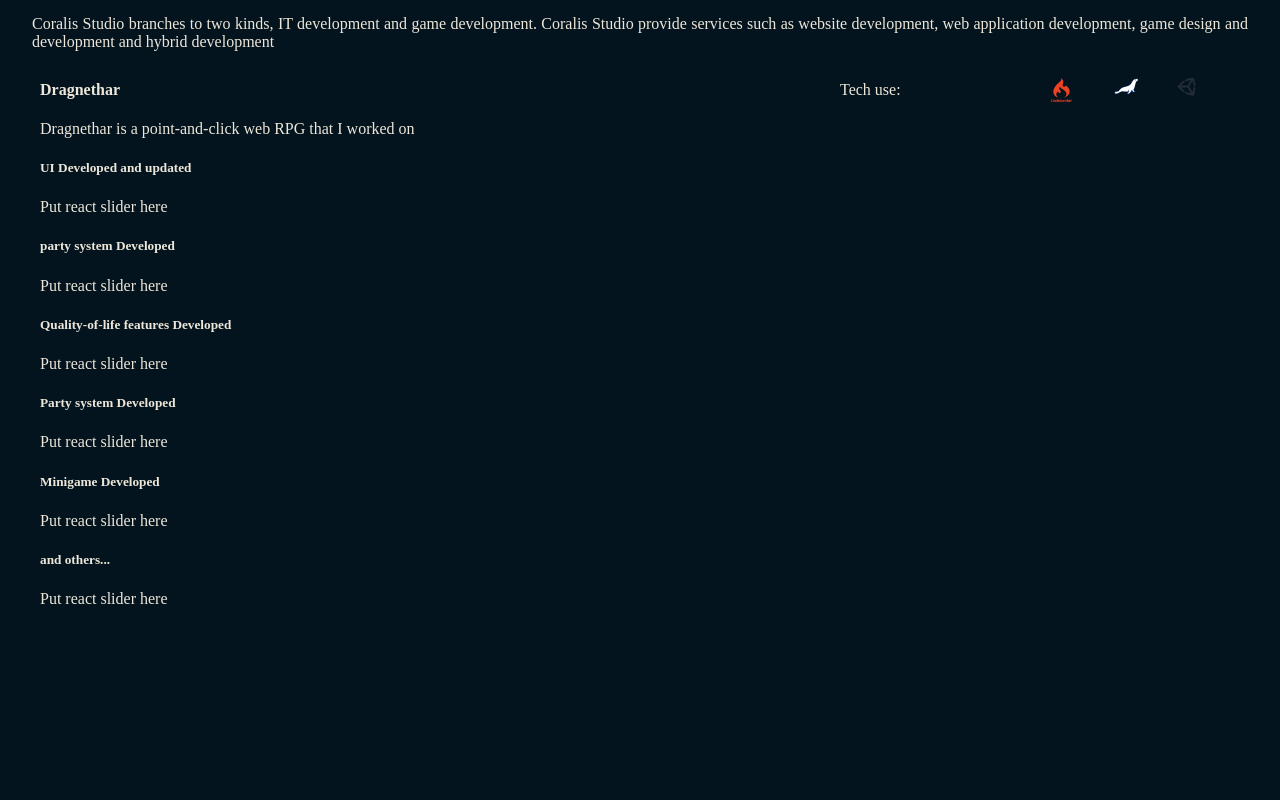
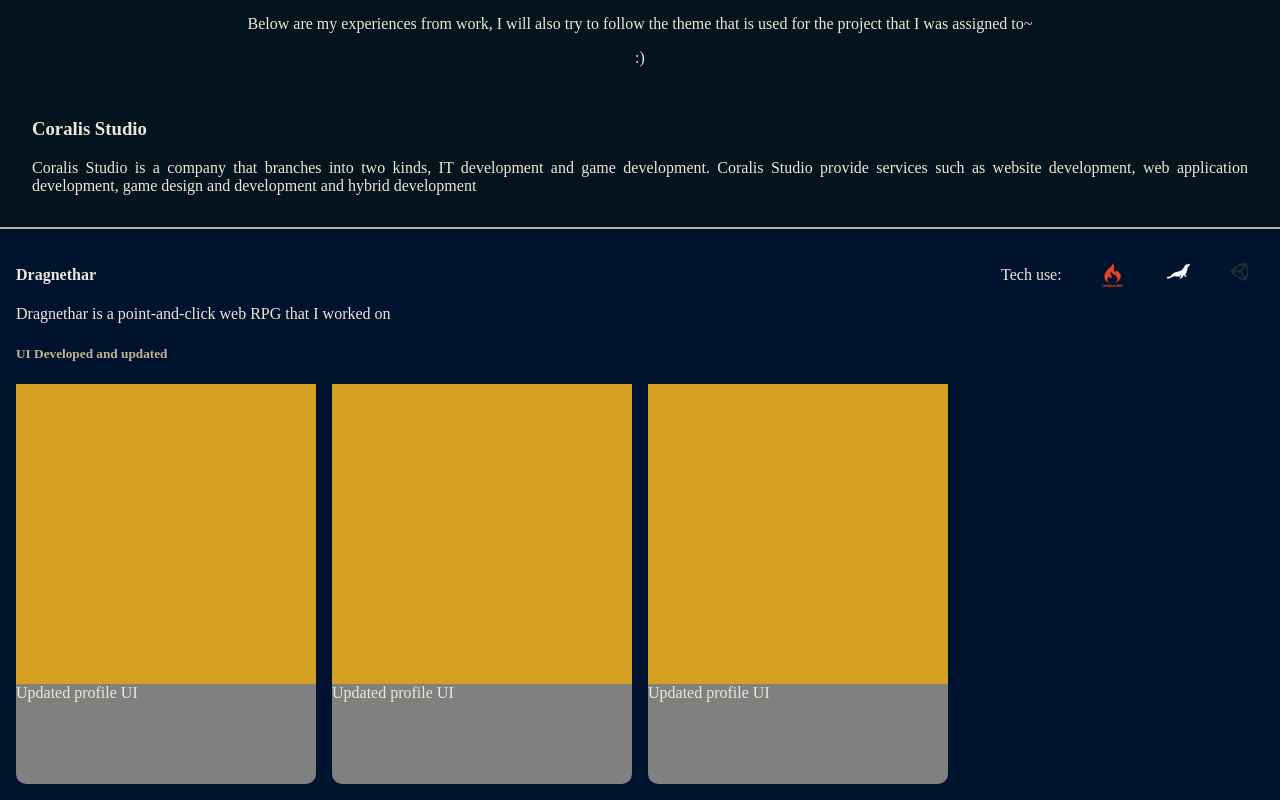
Before and after one commit to Lynceusthepotato/portofr, a React (Create React App) app: page / in a window 1280 px wide. Shown: the part 1100-1900 px from the top of the page. Before the commit the page ends 1748 px from the top, so only its background shows below. Built offline with nearby package versions, Linux system fonts and the light colour scheme.

Commit message:
+ edit some style, created skeleton for card slider (to show png and desc)

```diff
--- a/src/assets/App.css
+++ b/src/assets/App.css
@@ -26,3 +26,17 @@ p {
     justify-items: center;
     align-content: center;
 }
+
+::-webkit-scrollbar {
+    width: 10px;
+    background-color: transparent;
+}
+
+::-webkit-scrollbar-track {
+    background-color: transparent;
+}
+
+::-webkit-scrollbar-thumb {
+    background-color: var(--color-palette-orange);
+    border-radius: 5px;
+}
--- a/src/assets/ExperiencesStyle.css
+++ b/src/assets/ExperiencesStyle.css
@@ -6,11 +6,17 @@
 }
 
 .is-coralis-studio {
-    padding: 1rem;
+    padding: 2rem 1rem;
 }
 
 .is-dragnethar {
-    padding: 0.5rem;
+    display: grid;
+    padding: 1rem;
+    background-color: rgb(0, 19, 46);
+    width: 100%;
+    border-top: 2px rgb(191, 180, 143) solid;
+    border-bottom: 2px rgb(191, 180, 143) solid;
+    overflow: hidden;
 }
 
 .is-dragnethar-header {
@@ -21,7 +27,9 @@
 .is-tech-use {
     display: grid;
     grid-template-columns: 1fr 0.3fr 0.3fr 0.3fr;
+    padding-right: 10px;
     align-items: center;
+    justify-items: end;
 }
 
 
--- a/src/pages/Experiences.tsx
+++ b/src/pages/Experiences.tsx
@@ -12,9 +12,13 @@ export default function Experiences() {
 
   return (
     <div className='is-container is-experiences'>
+        <h3> Experiences </h3>
+        <p style={{padding: '1rem'}}> Below are my experiences from work, I will also try to follow the theme that is used for the project that I was assigned to~</p>
+        <p> :) </p>
         <div className='is-coralis-studio'>
             <h3> Coralis Studio </h3>
-            <p> Coralis Studio branches to two kinds, IT development and game development. Coralis Studio provide services such as website development, web application development, game design and development and hybrid development</p>
+            <p> Coralis Studio is a company that branches into two kinds, IT development and game development. Coralis Studio provide services such as website development, web application development, game design and development and hybrid development</p>
+        </div>
         <div className="is-dragnethar">
             <div className="is-dragnethar-header">
                 <h4> Dragnethar </h4>
@@ -27,30 +31,44 @@ export default function Experiences() {
             </div>
             <p> Dragnethar is a point-and-click web RPG that I worked on </p>
             <div>
+                <div style={{display: 'grid'}}>
+                    <h5 style={{color:'rgb(191, 180, 143)'}}> UI Developed and updated</h5>
+                    <div className='is-slider-container' style={{overflowX:'auto'}}>
+                        <div style={{display: 'flex', gap:'1rem'}}>
+                            <div style={{background:'gray', minHeight:'400px', maxWidth:'350px', borderRadius:'10px'}}>
+                                <div style={{background:'var(--color-palette-orange)', minWidth:'300px', minHeight:'300px'}}/>
+                                <p> Updated profile UI </p>
+                            </div>
+                            <div style={{background:'gray', minHeight:'400px', maxWidth:'350px', borderRadius:'10px'}}>
+                                <div style={{background:'var(--color-palette-orange)', minWidth:'300px', minHeight:'300px'}}/>
+                                <p> Updated profile UI </p>
+                            </div>
+                            <div style={{background:'gray', minHeight:'400px', maxWidth:'350px', borderRadius:'10px'}}>
+                                <div style={{background:'var(--color-palette-orange)', minWidth:'300px', minHeight:'300px'}}/>
+                                <p> Updated profile UI </p>
+                            </div>
+                        </div>
+                    </div>
+                </div>
                 <div>
-                        <h5> UI Developed and updated</h5>
+                    <h5 style={{color:'rgb(191, 180, 143)'}}> party system Developed </h5>
                     <div> Put react slider here </div>
                 </div>
                 <div>
-                        <h5> party system Developed </h5>
+                    <h5 style={{color:'rgb(191, 180, 143)'}}> Quality-of-life features Developed </h5>
                     <div> Put react slider here </div>
                 </div>
                 <div>
-                        <h5> Quality-of-life features Developed </h5>
+                    <h5 style={{color:'rgb(191, 180, 143)'}}> Designed and Illustrated in-game items and monsters </h5>
                     <div> Put react slider here </div>
                 </div>
                 <div>
-                        <h5> Party system Developed </h5>
+                    <h5 style={{color:'rgb(191, 180, 143)'}}> Minigame Developed</h5>
                     <div> Put react slider here </div>
                 </div>
                 <div>
-                        <h5> Minigame Developed</h5>
+                    <h5 style={{color:'rgb(191, 180, 143)'}}> and others... </h5>
                     <div> Put react slider here </div>
-                    </div>
-                    <div>
-                        <h5> and others... </h5>
-                        <div> Put react slider here </div>
-                    </div>
                 </div>
             </div>
         </div>
```
Lines whose indentation alone changed are shown as unchanged.
